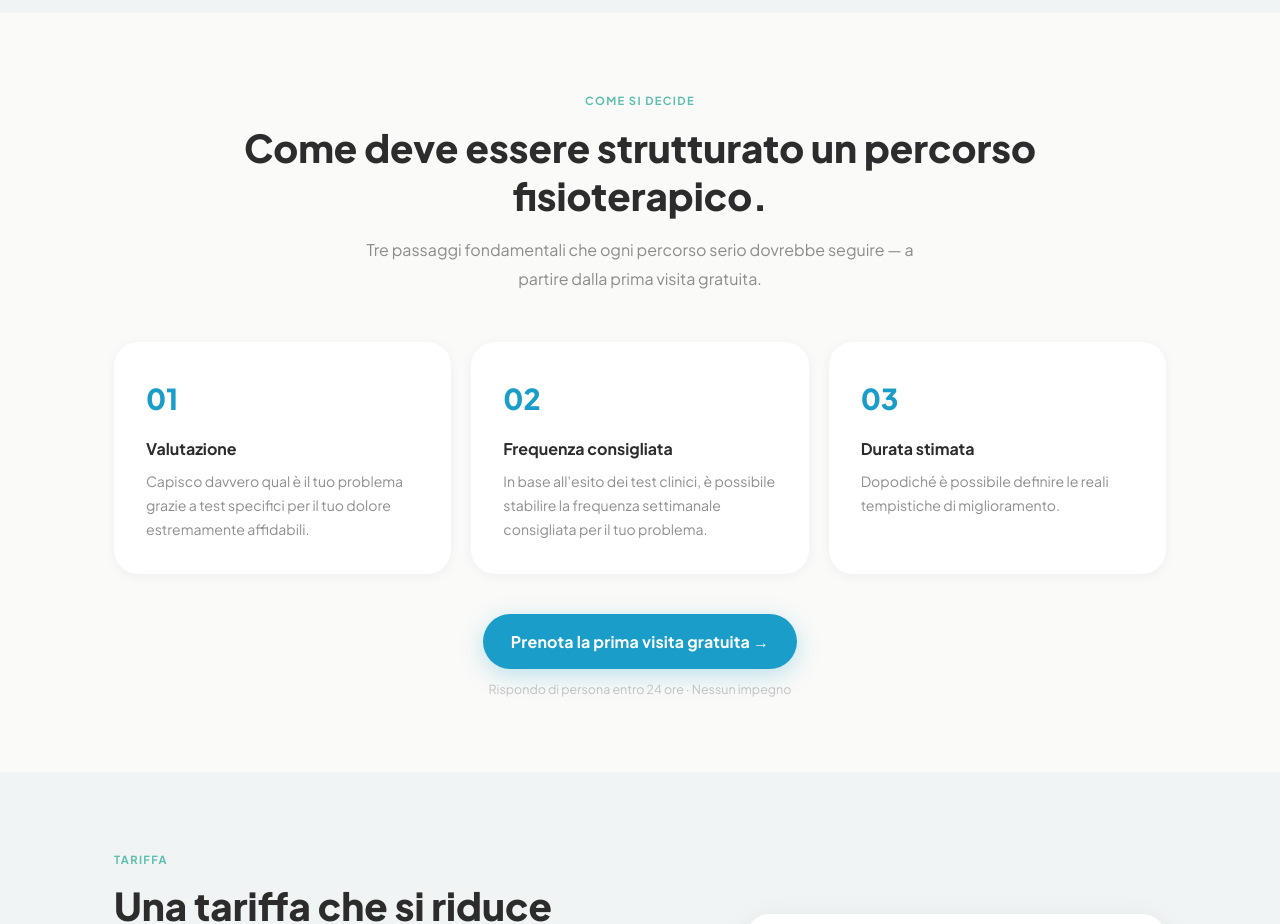
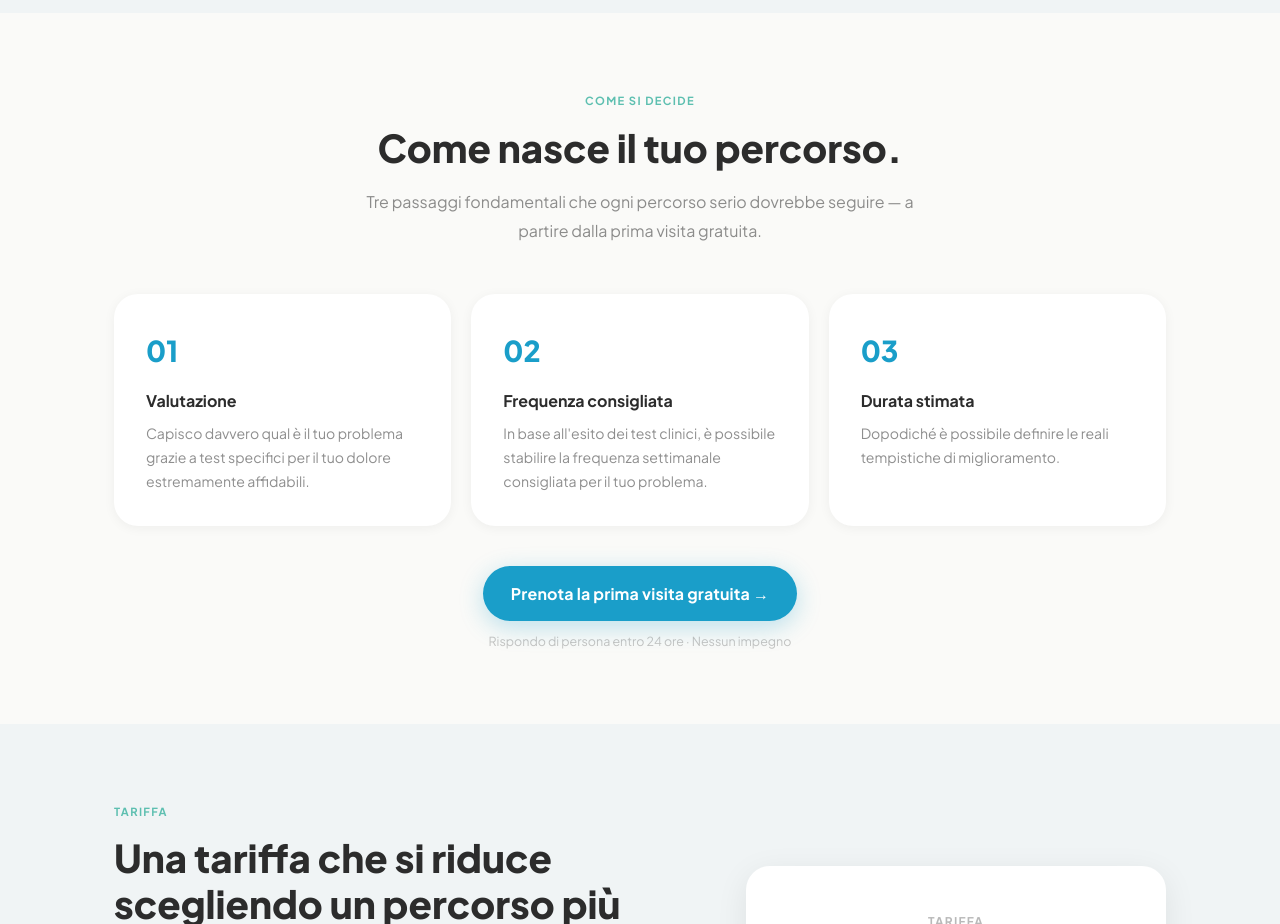
Before and after one commit to studio-mantovan/studio-mantovan, a Next.js app in the folder site/: page /percorsi in a window 1280 px wide. Shown: the part 1060-1984 px from the top of the page. Built offline with nearby package versions, Linux system fonts and the light colour scheme.

Commit message:
copy: rinomina sezione percorsi in "Come nasce il tuo percorso"
Co-Authored-By: Claude Sonnet 4.6 <noreply@anthropic.com>

```diff
--- a/site/src/app/percorsi/page.tsx
+++ b/site/src/app/percorsi/page.tsx
@@ -432,7 +432,7 @@ function ComeSiDecideSection() {
               Come si decide
             </span>
             <h2 style={{ fontSize: 'clamp(1.8rem, 3vw, 2.4rem)', fontWeight: 800, color: C.text, marginTop: '0.75rem', lineHeight: 1.25 }}>
-              Come deve essere strutturato un percorso fisioterapico.
+              Come nasce il tuo percorso.
             </h2>
             <p style={{ marginTop: '1rem', color: `${C.text}88`, lineHeight: 1.8, maxWidth: '560px', marginLeft: 'auto', marginRight: 'auto' }}>
               Tre passaggi fondamentali che ogni percorso serio dovrebbe seguire — a partire dalla prima visita gratuita.
```
